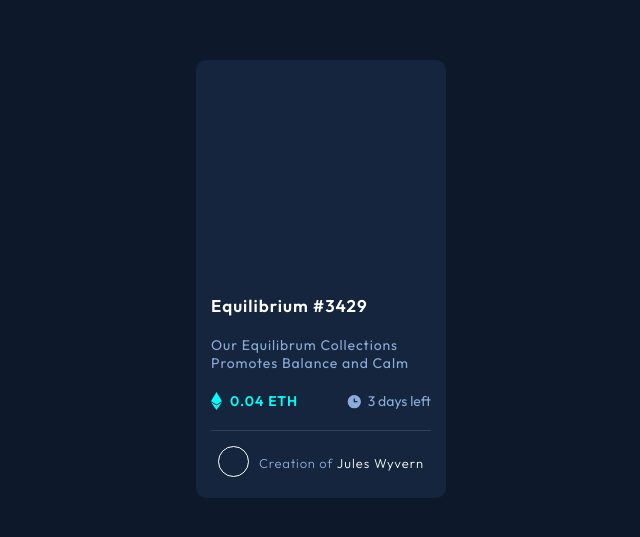
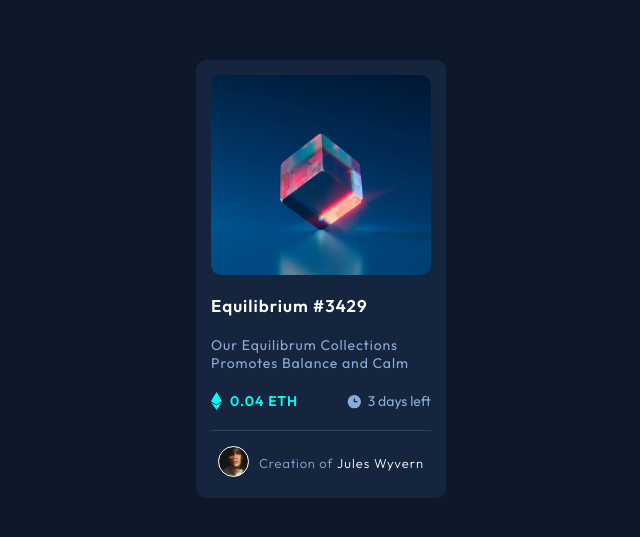
Before and after one commit to suny-shaikh/FrontendMentorChallenge-NftPreviewCard, a plain HTML site: page index.html in a window 1280 px wide. Shown: the part 121-658 px from the top of the page, without its empty margins (319-959 px from the left). Drawn offline with Linux system fonts and the light colour scheme; the site is published under a folder, as on GitHub Pages, so addresses that start at the root find nothing.

Commit message:
add root dot

```diff
--- a/style.css
+++ b/style.css
@@ -55,7 +55,7 @@ body {
   transform: translateY(-5px);
 }
 .img {
-  background-image: url('/attach/image-equilibrium.jpg');
+  background-image: url('./attach/image-equilibrium.jpg');
   background-repeat: no-repeat;
   background-size: cover;
   background-position: center;
@@ -81,7 +81,7 @@ body {
   display: block;
 }
 .view {
-  background-image: url('/attach/icon-view.svg');
+  background-image: url('./attach/icon-view.svg');
   background-repeat: no-repeat;
   background-size: cover;
   background-position: center;
@@ -155,7 +155,7 @@ body {
 .profile-img {
   width: 31px;
   height: 31px;
-  background-image: url('/attach/image-avatar.png');
+  background-image: url('./attach/image-avatar.png');
   background-repeat: no-repeat;
   background-size: cover;
   border: 1px solid #fff;
```
